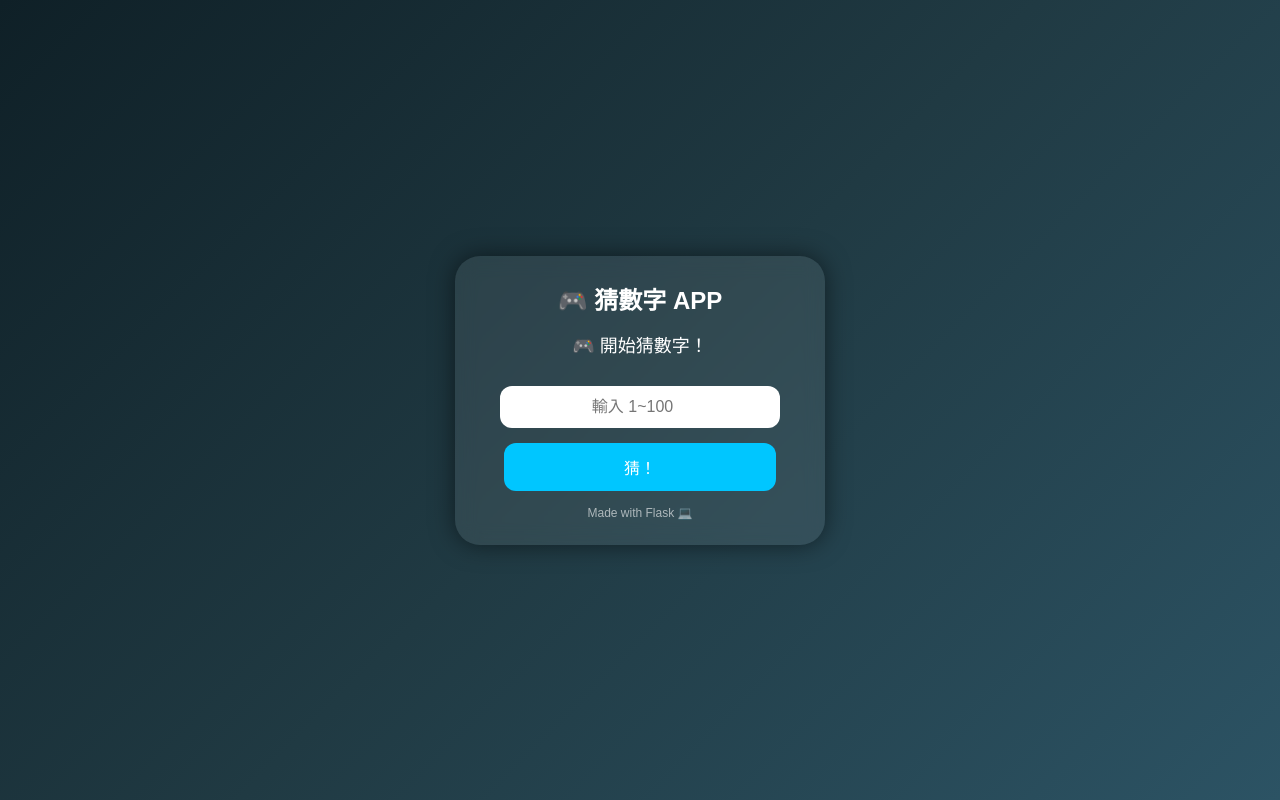
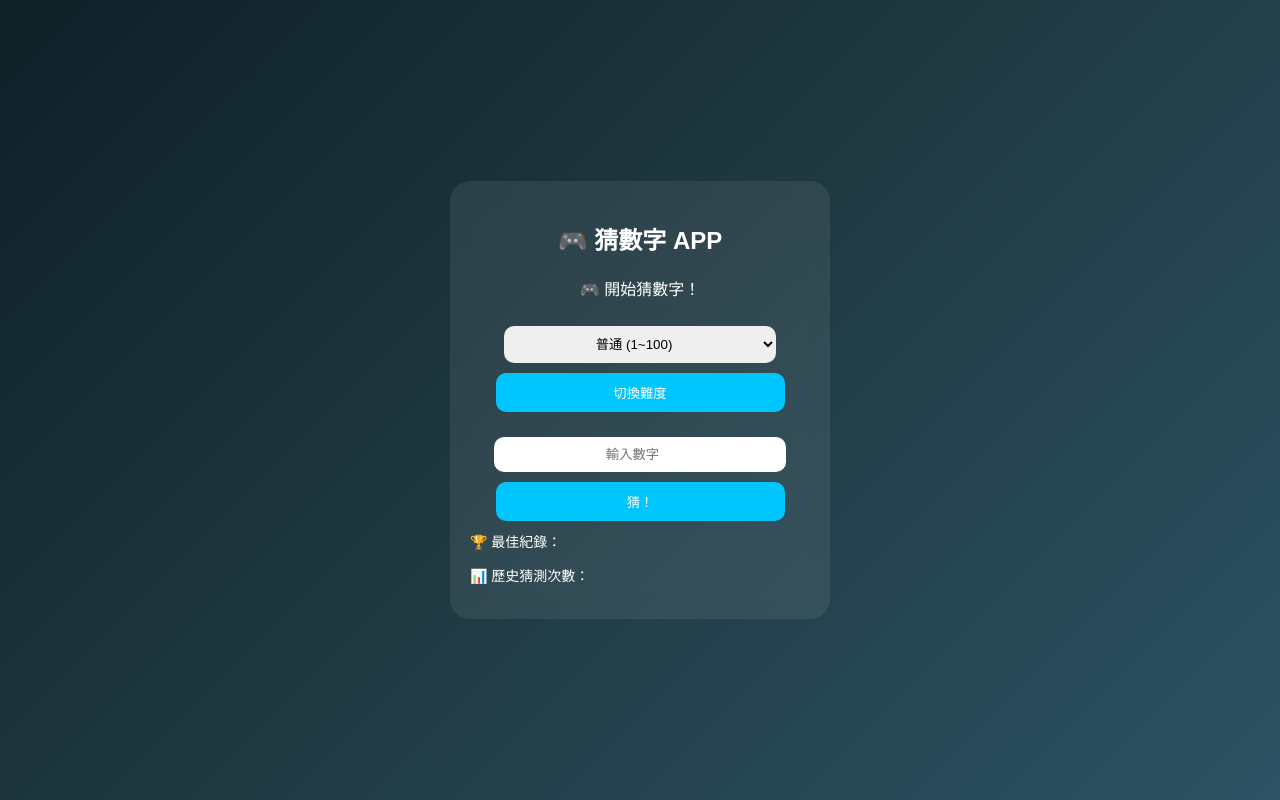
Before and after one commit to y10933/guess-number-web, a Flask app: page / in a window 1280 px wide. Run offline with Flask 3, Linux system fonts and the light colour scheme.

Commit message:
Update index.html

```diff
--- a/templates/index.html
+++ b/templates/index.html
@@ -9,69 +9,56 @@
     <style>
         body {
             margin: 0;
-            font-family: "Arial";
+            font-family: Arial;
             background: linear-gradient(135deg, #0f2027, #203a43, #2c5364);
+            color: white;
             display: flex;
             justify-content: center;
             align-items: center;
             height: 100vh;
-            color: white;
         }
 
         .app {
-            width: 320px;
+            width: 340px;
             background: rgba(255,255,255,0.08);
-            border-radius: 25px;
-            padding: 25px;
-            box-shadow: 0 0 25px rgba(0,0,0,0.5);
+            padding: 20px;
+            border-radius: 20px;
+            text-align: center;
             backdrop-filter: blur(10px);
+        }
+
+        input, select {
+            width: 80%;
+            padding: 10px;
+            margin-top: 10px;
+            border-radius: 10px;
+            border: none;
             text-align: center;
         }
 
-        .title {
-            font-size: 24px;
-            font-weight: bold;
-            margin-bottom: 15px;
-        }
-
-        .msg {
-            font-size: 18px;
-            margin: 15px 0;
-            min-height: 40px;
-        }
-
-        input {
-            width: 80%;
-            padding: 12px;
-            border-radius: 12px;
+        button {
+            width: 85%;
+            margin-top: 10px;
+            padding: 10px;
             border: none;
-            outline: none;
-            text-align: center;
-            font-size: 16px;
-        }
-
-        button {
-            margin-top: 15px;
-            width: 85%;
-            padding: 12px;
-            border: none;
-            border-radius: 12px;
+            border-radius: 10px;
             background: #00c6ff;
             color: white;
-            font-size: 16px;
             cursor: pointer;
-            transition: 0.2s;
         }
 
         button:hover {
             background: #0072ff;
-            transform: scale(1.05);
         }
 
-        .footer {
+        .box {
             margin-top: 15px;
-            font-size: 12px;
-            opacity: 0.6;
+        }
+
+        .list {
+            text-align: left;
+            font-size: 14px;
+            margin-top: 10px;
         }
     </style>
 </head>
@@ -80,18 +67,44 @@
 
 <div class="app">
 
-    <div class="title">🎮 猜數字 APP</div>
+    <h2>🎮 猜數字 APP</h2>
 
-    <div class="msg">{{ message }}</div>
+    <p>{{ message }}</p>
 
+    <!-- 難度 -->
     <form method="POST">
-        <input type="number" name="guess" placeholder="輸入 1~100" required>
-        <br>
+        <select name="level">
+            <option value="50" {% if level==50 %}selected{% endif %}>簡單 (1~50)</option>
+            <option value="100" {% if level==100 %}selected{% endif %}>普通 (1~100)</option>
+            <option value="500" {% if level==500 %}selected{% endif %}>困難 (1~500)</option>
+        </select>
+        <button type="submit">切換難度</button>
+    </form>
+
+    <!-- 猜數字 -->
+    <form method="POST" class="box">
+        <input type="number" name="guess" placeholder="輸入數字" required>
         <button type="submit">猜！</button>
     </form>
 
-    <div class="footer">
-        Made with Flask 💻
+    <!-- 排行榜 -->
+    <div class="list">
+        🏆 最佳紀錄：
+        <ul>
+            {% for r in rank %}
+                <li>{{ r }} 次</li>
+            {% endfor %}
+        </ul>
+    </div>
+
+    <!-- 🔥 每局猜測紀錄 -->
+    <div class="list">
+        📊 歷史猜測次數：
+        <ul>
+            {% for h in history %}
+                <li>{{ h }} 次</li>
+            {% endfor %}
+        </ul>
     </div>
 
 </div>
```
